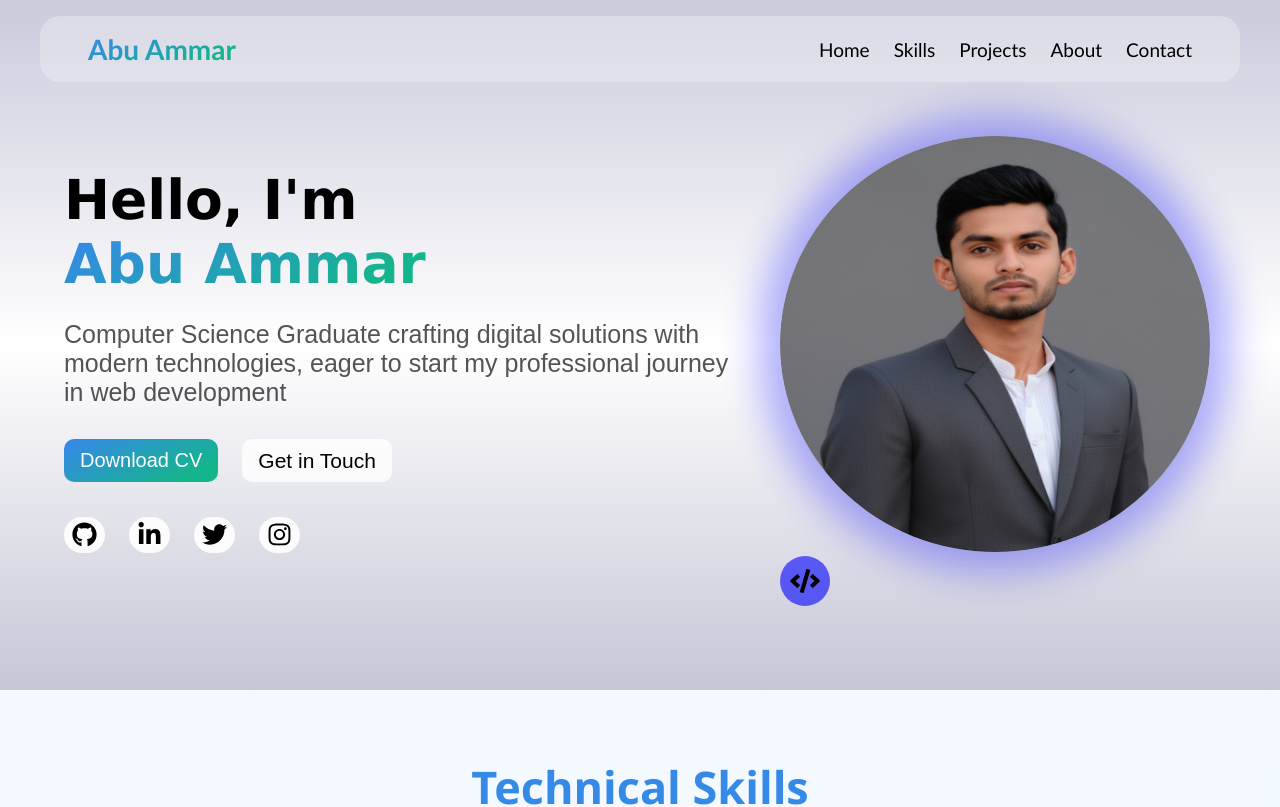
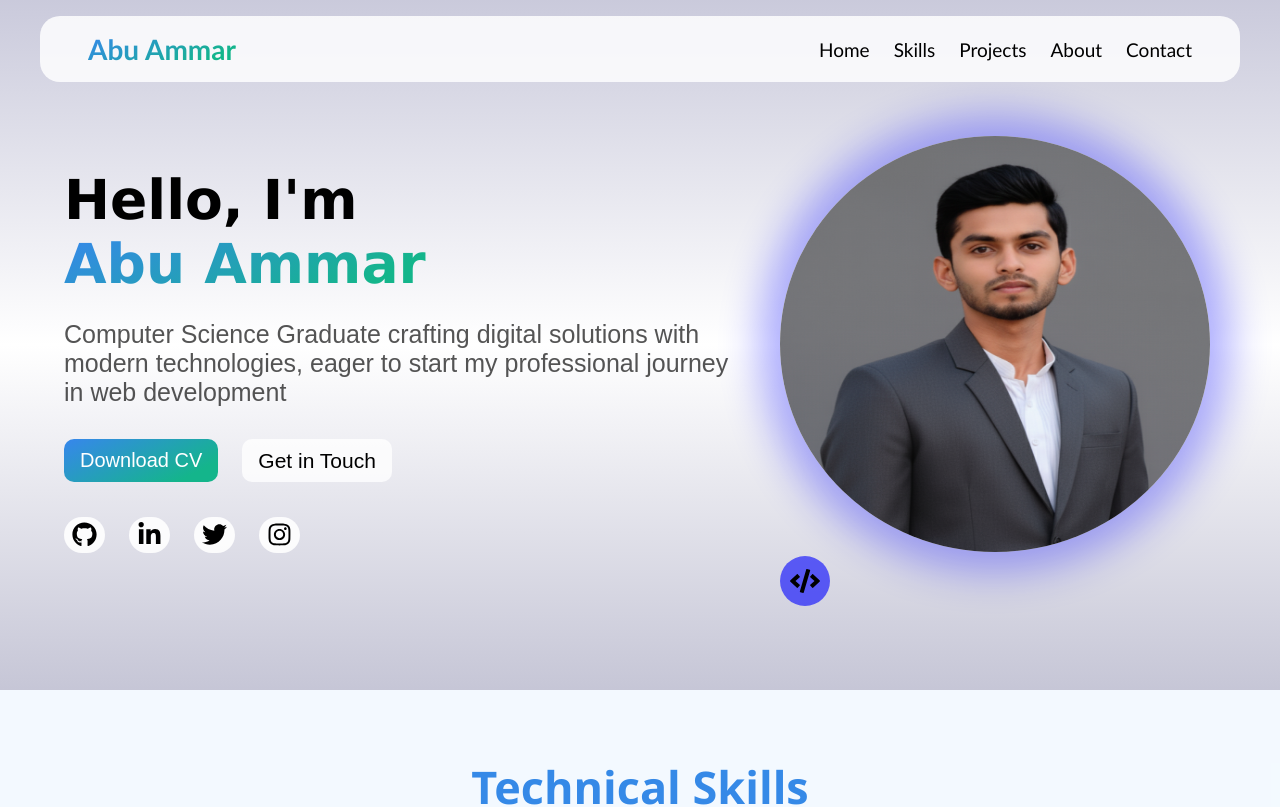
Before and after one commit to abuammar003/abuammar-portfolio, a React (Vite) app: page / in a window 1280 px wide. Shown: the top 807 px of the page. Built offline with nearby package versions, Linux system fonts and the light colour scheme.

Commit message:
Social Media Account Link Updated

```diff
--- a/src/components/Contact/Contact.jsx
+++ b/src/components/Contact/Contact.jsx
@@ -12,9 +12,8 @@ const Contact = () => {
     function handleClick() {
 
         if(!name || !email || !message) {
-            alert("All fields are Requires!");
+            return alert("All fields are Requires!");
         }
-
             alert("Thanks for Contact");
             setName("");
             setEmail("");
@@ -105,7 +104,7 @@ const Contact = () => {
                         <a href='https://x.com/Ammarshah1252'>
                         <button> <FaTwitter className='icon' /> Twitter</button>
                         </a>
-                        <a href='https://www.instagram.com/abu_ammar_003/'>
+                        <a href='https://www.instagram.com/ammarshah_03/'>
                         <button> <FaInstagram className='icon' /> Instagram</button>
                         </a>
                     </div>
--- a/src/components/Home/Home.jsx
+++ b/src/components/Home/Home.jsx
@@ -19,7 +19,7 @@ const Home = () => {
                 <p><a href='https://github.com/abuammar003'><FaGithub /></a></p>
                 <p><a href='https://www.linkedin.com/in/ammar-shah-252448284/'><FaLinkedinIn /></a></p>
                 <p><a href='https://x.com/Ammarshah1252'><FaTwitter /></a></p>
-                <p><a href='https://www.instagram.com/abu_ammar_003/'><FaInstagram /></a></p>
+                <p><a href='https://www.instagram.com/ammarshah_03/'><FaInstagram /></a></p>
             </div>
         </div>
         <div className='home_img'>
--- a/src/components/Navbar/Navbar.css
+++ b/src/components/Navbar/Navbar.css
@@ -23,7 +23,8 @@
     align-items: center;
     /* margin: 0.8rem 2rem; */
     padding: 1rem 3rem;
-    background-color: rgba(255, 255, 255, 0.281);
+    /* background-color: rgba(255, 255, 255, 0.281); */
+    background-color: rgba(255, 255, 255, 0.829);
     border-radius: 20px;
 }
 
```
